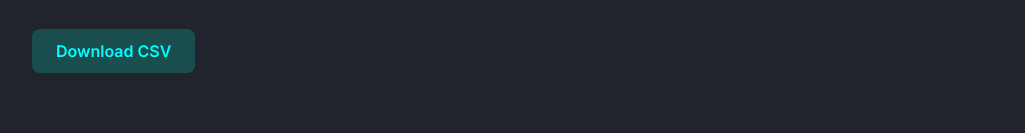
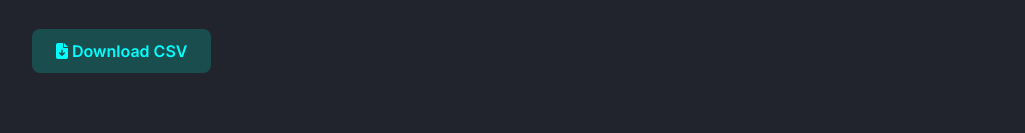
Before and after one commit to Ap3xY/portfolio, a plain HTML site: page index.html in a window 1280 px wide. Shown: the part 287-420 px from the top of the page, without its empty margins (124-1149 px from the left). Drawn offline with Linux system fonts and the light colour scheme.

Commit message:
feat: add download btn icon

```diff
--- a/index.html
+++ b/index.html
@@ -43,6 +43,7 @@
 
         <div>
           <button class="download-csv-btn" id="download-csv-btn">
+            <i class="fa-solid fa-file-arrow-down"></i>
             Download CSV
           </button>
         </div>
```
